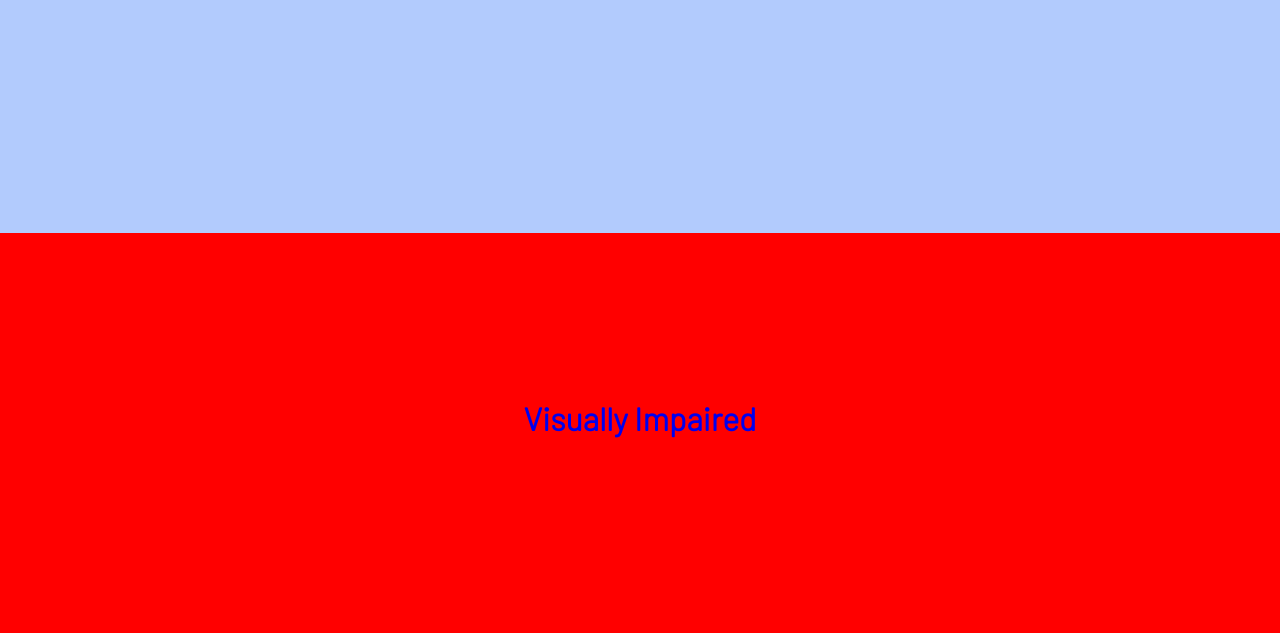
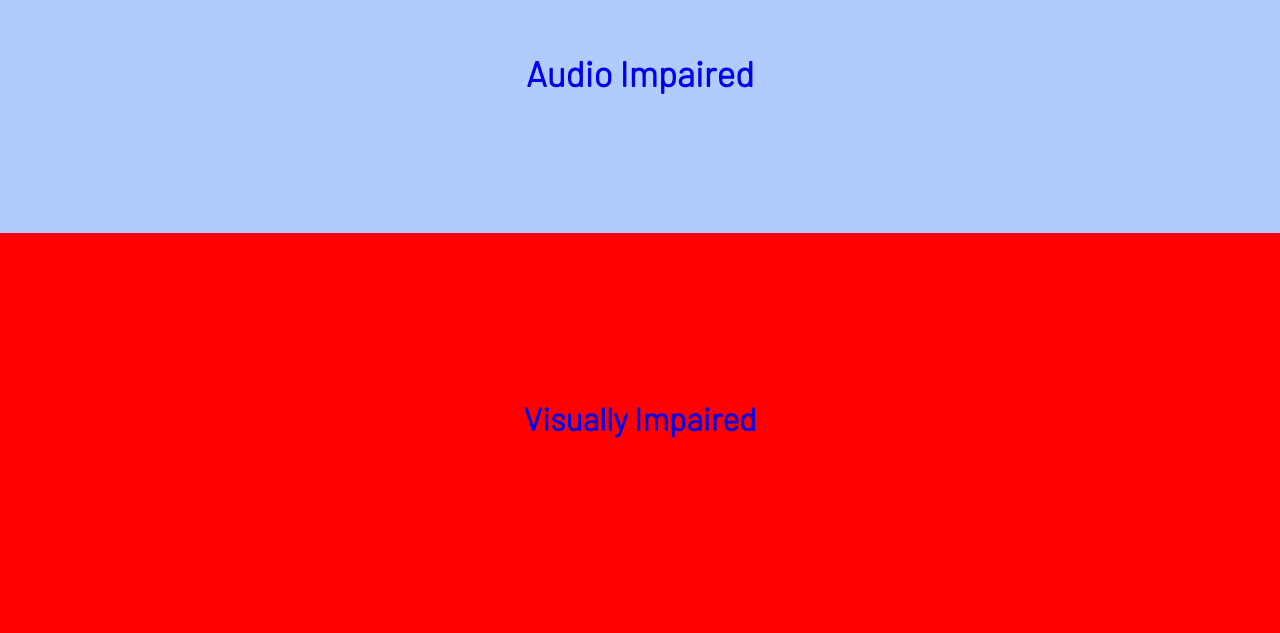
Before and after one commit to jerryxu99/VisualSpeech, a React (Create React App) app in the folder frontend/: page / in a window 1280 px wide. Shown: the part 167-800 px from the top of the page. Built offline with nearby package versions, Linux system fonts and the light colour scheme.

Commit message:
added centering

```diff
--- a/frontend/src/App.css
+++ b/frontend/src/App.css
@@ -207,7 +207,7 @@ img {
 .top {
   position: absolute;
   top: 0px;
-  height: 540vh;
+  height: 40vh;
   text-align:center;
   align-content: center;
   background-color: #b2cbfd;
```
Also changed, not shown: 1 other file (tests, documents, lock files or other folders).
